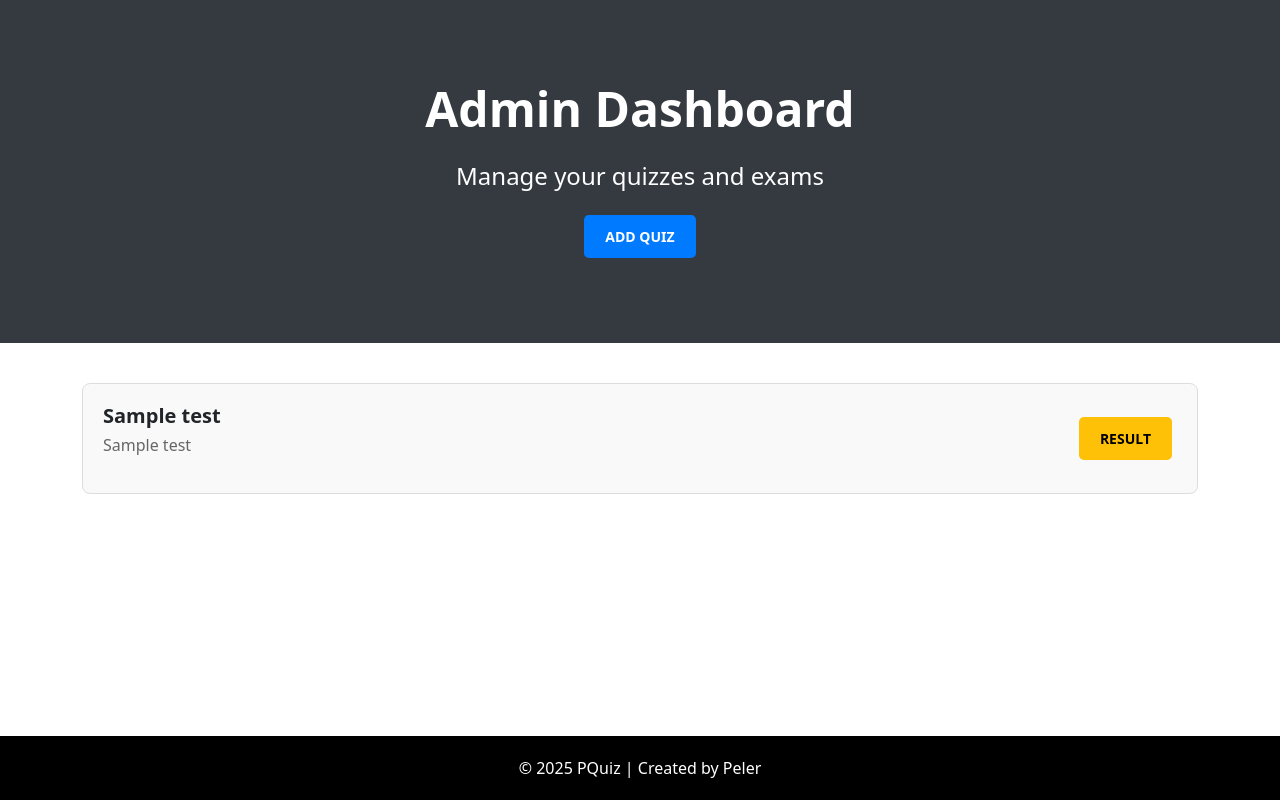
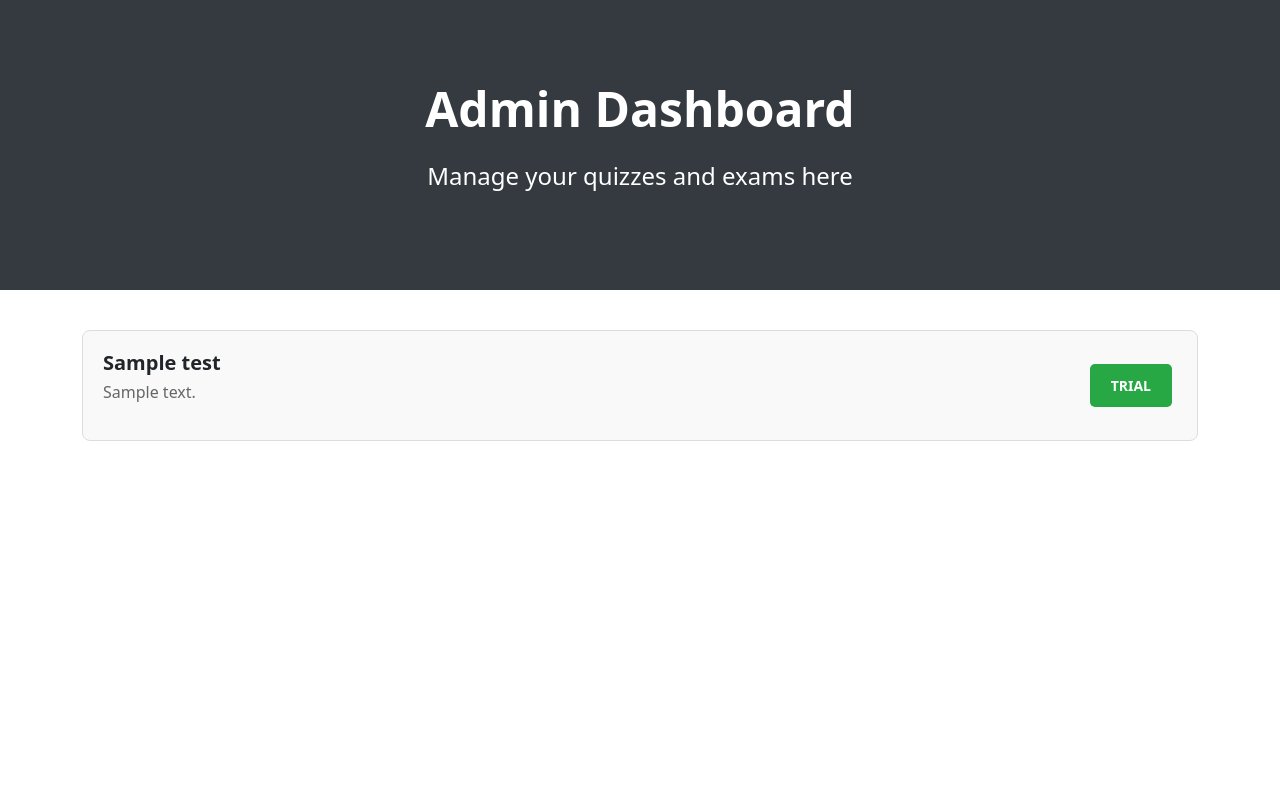
Before and after one commit to PelerYuan/QuizSystem, a Flask app: template templates/admin/admin.html in a window 1280 px wide. Run offline with Flask 3, Linux system fonts and the light colour scheme; the template is opened without the code that fills it: most values are stand-ins (such as "Sample title", 1, 10 or a date in 2020); some libraries are stand-ins or nearby versions.

Commit message:
admin dashboard

```diff
--- a/app.py
+++ b/app.py
@@ -7,6 +7,8 @@ from flask_sqlalchemy import SQLAlchemy
 
 app = Flask(__name__)
 app.secret_key = os.urandom(24)
+
+admin_config = json.loads(open('configure.json').read())
 
 app.config['SQLALCHEMY_DATABASE_URI'] = 'sqlite:///' + os.path.join(os.path.abspath(os.path.dirname(__name__)),
                                                                     'data.sqlite')
@@ -176,5 +178,41 @@ def is_answered(answer):
 
 app.jinja_env.globals['is_answered'] = is_answered
 
+
+@app.route('/admin')
+def admin():
+    if session.get('admin', False):
+        tests = []
+        for quiz in Quiz.query.all():
+            tests.append(
+                {'id': quiz.id, 'name': quiz.name, 'description': quiz.description, 'file_path': quiz.file_path})
+        return render_template('admin/admin.html', tests=tests)
+    return redirect(url_for('admin_login'))
+
+
+@app.route('/admin_login', methods=['GET', 'POST'])
+def admin_login():
+    if request.method == 'POST':
+        password = request.form['password']
+        if password == admin_config['admin password']:
+            session['admin'] = True
+            return redirect(url_for('admin'))
+        else:
+            return render_template('admin/login.html', wrong_password=True)
+    return render_template('admin/login.html', wrong_password=False)
+
+
+@app.route('/admin_trial/<quiz_id>')
+def admin_trial(quiz_id):
+    if session.get('admin', False):
+        file_path = Quiz.query.filter_by(id=quiz_id).first().file_path
+        with open(file_path, 'r', encoding='utf-8') as f:
+            quiz = json.loads(f.read())
+            for i in range(len(quiz['questions'])):
+                quiz['questions'][i]['index'] = (i + 1)
+        return render_template('admin/trial.html', quiz=quiz)
+    return redirect(url_for('admin_login'))
+
+
 if __name__ == '__main__':
     app.run()
--- a/templates/admin/admin.html
+++ b/templates/admin/admin.html
@@ -132,9 +132,9 @@
     <div class="header-section">
         <div class="container">
             <h1 class="header-title">Admin Dashboard</h1>
-            <p class="header-subtitle">Manage your quizzes and exams</p>
+            <p class="header-subtitle">Manage your quizzes and exams here</p>
             <!-- Add Quiz 按钮 -->
-            <a href="{{ url_for('edit', quiz_name='Quiz Name Here') }}" class="btn btn-custom btn-add">Add Quiz</a>
+{#            <a href="{{ url_for('edit', quiz_name='Quiz Name Here') }}" class="btn btn-custom btn-add">Add Quiz</a>#}
         </div>
     </div>
 
@@ -144,81 +144,20 @@
             {% for test in tests %}
                 <li class="exam-item">
                     <div class="exam-info">
-                        <h5 class="exam-title">{{ test['title'] }}</h5>
-                        <p class="exam-subtitle">{{ test['subtitle'] }}</p>
+                        <h5 class="exam-title">{{ test['name'] }}</h5>
+                        <p class="exam-subtitle">{{ test['description'] }}</p>
                     </div>
                     <div class="exam-actions">
-                        <a class="btn btn-custom btn-edit"
-                           href="{{ url_for('result', quiz_name=test['name']) }}">Result</a>
-                        {% if is_super %}
                             <a class="btn btn-custom btn-trial"
-                               href="{{ url_for('trial', quiz_name=test['name']) }}">Trial</a>
-                            <a class="btn btn-custom btn-source" href="{{ url_for('edit', quiz_name=test['name']) }}">Source
-                                Code</a>
-                            {% if is_closed(test['name']) %}
-                                <a class="btn btn-custom btn-secondary"
-                                   href="{{ url_for('open_', quiz_name=test['name']) }}">Open</a>
-                            {% else %}
-                                <a class="btn btn-custom btn-secondary"
-                                   href="{{ url_for('close', quiz_name=test['name']) }}">Close</a>
-                            {% endif %}
-                            <button class="btn btn-custom btn-delete" data-bs-toggle="modal"
-                                    data-bs-target="#deleteModal"
-                                    data-quiz-name="{{ test['name'] }}">Delete
-                            </button>
-                        {% endif %}
+                               href="{{ url_for('admin_trial', quiz_id=test['id']) }}">Trial</a>
                     </div>
                 </li>
             {% endfor %}
         </ul>
     </div>
 </div>
-
-<!-- 删除确认模态框 -->
-<div class="modal fade" id="deleteModal" tabindex="-1" aria-labelledby="deleteModalLabel" aria-hidden="true">
-    <div class="modal-dialog">
-        <div class="modal-content">
-            <div class="modal-header">
-                <h5 class="modal-title" id="deleteModalLabel">Confirm Delete</h5>
-                <button type="button" class="btn-close" data-bs-dismiss="modal" aria-label="Close"></button>
-            </div>
-            <div class="modal-body">
-                Are you sure you want to delete this quiz? This action cannot be undone.
-            </div>
-            <div class="modal-footer">
-                <button type="button" class="btn btn-secondary" data-bs-dismiss="modal">Cancel</button>
-                <button type="button" class="btn btn-danger" id="confirmDeleteButton">Delete</button>
-            </div>
-        </div>
-    </div>
-</div>
-
-<!-- Page foot -->
-<div class="footer-section">
-    <div class="container">
-        <p class="footer-text">© 2025 PQuiz | Created by Peler</p>
-    </div>
-</div>
-
 <!-- Bootstrap JS and dependencies -->
 <script src="{{ url_for('static', filename='popper.min.js') }}"></script>
 <script src="{{ url_for('static', filename='bootstrap.min.js') }}"></script>
-<script>
-    // 获取模态框和确认删除按钮
-    const deleteModal = document.getElementById('deleteModal');
-    const confirmDeleteButton = document.getElementById('confirmDeleteButton');
-
-    // 当模态框显示时，获取当前考试的 quiz_name
-    deleteModal.addEventListener('show.bs.modal', function (event) {
-        const button = event.relatedTarget; // 触发模态框的按钮
-        const quizName = button.getAttribute('data-quiz-name'); // 获取 data-quiz-name 属性
-
-        // 设置确认删除按钮的点击事件
-        confirmDeleteButton.onclick = function () {
-            // 这里可以调用删除逻辑，例如发送请求到服务器
-            window.location.href = `/delete/${quizName}`;
-        };
-    });
-</script>
 </body>
 </html>
--- a/templates/admin/login.html
+++ b/templates/admin/login.html
@@ -17,6 +17,11 @@
                     <p class="text-center text-muted">Welcome!</p>
                 </div>
                 <div class="card-body">
+                    {% if wrong_password == True %}
+                        <div class="alert alert-danger alert-container" id="errorAlert" role="alert">
+                            Wrong Password
+                        </div>
+                    {% endif %}
                     <form method="POST" action="{{ url_for('admin_login') }}">
                         <div class="mb-3">
                             <label for="nameInput" class="form-label">Password</label>
--- a/templates/admin/trial.html
+++ b/templates/admin/trial.html
@@ -38,7 +38,7 @@
     <!-- Subtitle -->
     <p class="text-center text-muted">{{ quiz['subtitle'] }}</p>
 
-    <form id="quizForm" action="{{ url_for('submit', quiz_name=quiz_name) }}" method="post">
+    <form id="quizForm">
         {% for question in quiz['questions'] %}
             <!-- Single Option -->
             {% if 'options' in question.keys() %}
@@ -124,7 +124,7 @@
         {% endfor %}
 
         <!-- Submit button -->
-        <a type="submit" class="btn btn-success mb-5" href="{{ url_for('admin') }}">Back</a>
+        <a type="submit" class="btn btn-success mb-5" href="{{ url_for('admin') }}">Dashboard</a>
     </form>
 </div>
 
```
Also changed, not shown: admin.py (deleted, +0 -28 lines).
